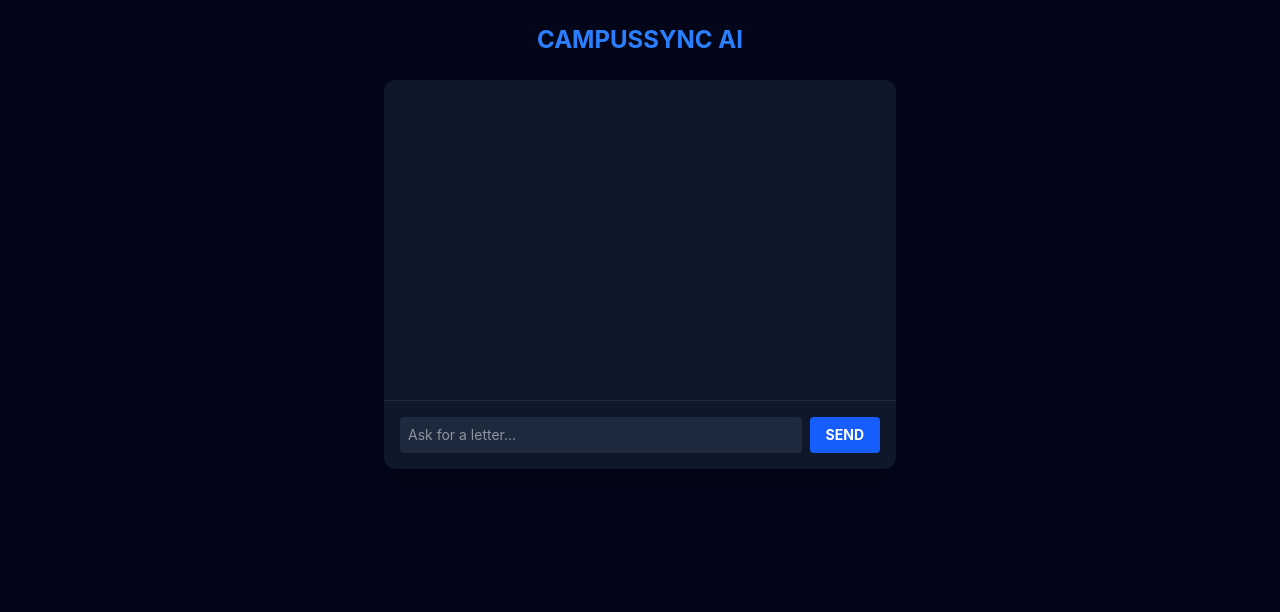
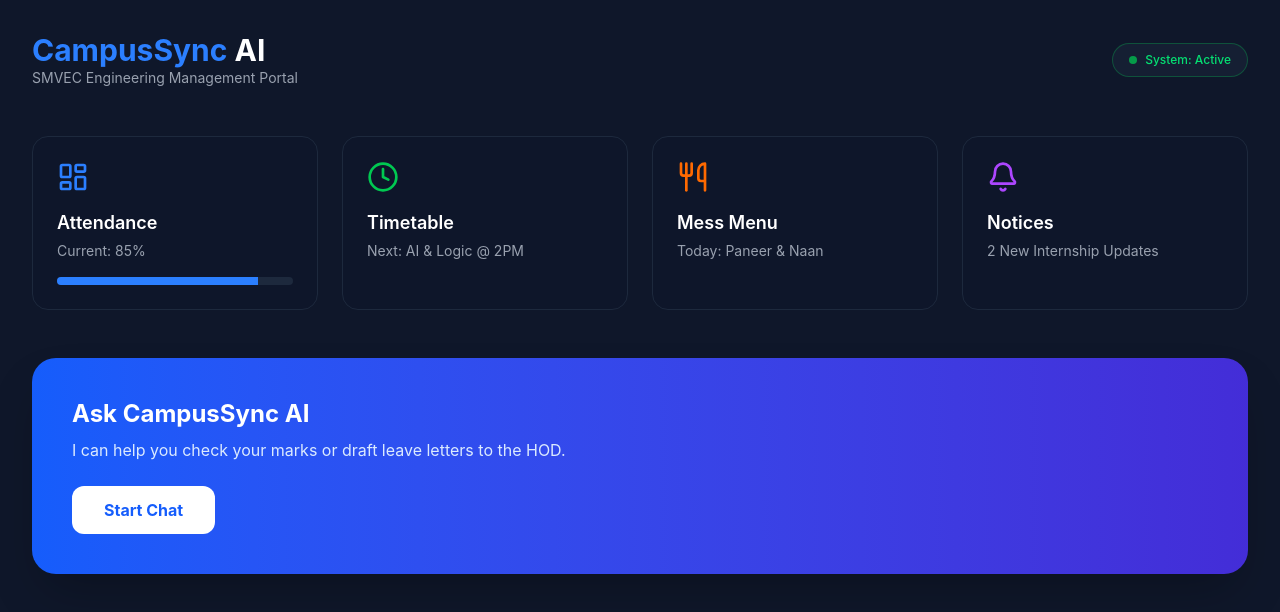
Before and after one commit to Arihant029/campus-sync-ai, a React (Vite) app in the folder campus-sync/client/: page / in a window 1280 px wide. Shown: the top 612 px of the page. Built offline with nearby package versions, Linux system fonts and the light colour scheme.

Commit message:
feat: restored dashboard UI with chat integration

```diff
--- a/campus-sync/client/package.json
+++ b/campus-sync/client/package.json
@@ -13,7 +13,7 @@
     "@tailwindcss/postcss": "^4.2.4",
     "@tailwindcss/vite": "^4.2.4",
     "jspdf": "^4.2.1",
-    "lucide-react": "^1.11.0",
+    "lucide-react": "^1.14.0",
     "react": "^19.2.5",
     "react-dom": "^19.2.5"
   },
--- a/campus-sync/client/src/App.jsx
+++ b/campus-sync/client/src/App.jsx
@@ -1,19 +1,21 @@
 import React, { useState } from 'react';
 import { jsPDF } from "jspdf";
+import { MessageSquare, LayoutDashboard, Clock, Utensils, Bell, Send } from 'lucide-react';
 
 function App() {
   const [input, setInput] = useState('');
   const [messages, setMessages] = useState([]);
   const [loading, setLoading] = useState(false);
+  const [showChat, setShowChat] = useState(false);
 
-  // FIXED: Production URL
   const API_URL = "https://campus-sync-ai.onrender.com/api/chat";
 
   const handleSend = async () => {
     if (!input.trim()) return;
     setLoading(true);
-    const newMsgs = [...messages, { role: 'user', content: input }];
-    setMessages(newMsgs);
+    const userMsg = { role: 'user', content: input };
+    setMessages(prev => [...prev, userMsg]);
+    setInput('');
 
     try {
       const response = await fetch(API_URL, {
@@ -22,12 +24,11 @@ function App() {
         body: JSON.stringify({ message: input }),
       });
       const data = await response.json();
-      setMessages([...newMsgs, { role: 'assistant', content: data.reply }]);
+      setMessages(prev => [...prev, { role: 'assistant', content: data.reply }]);
     } catch (err) {
-      setMessages([...newMsgs, { role: 'assistant', content: "Connection Error. Check if Render is awake." }]);
+      setMessages(prev => [...prev, { role: 'assistant', content: "Connection Error. Render might be waking up..." }]);
     }
     setLoading(false);
-    setInput('');
   };
 
   const downloadPDF = (content) => {
@@ -36,25 +37,109 @@ function App() {
     doc.save("SMVEC_Document.pdf");
   };
 
+  if (!showChat) {
     return (
-    <div className="min-h-screen bg-slate-950 text-white p-6 flex flex-col items-center">
-      <h1 className="text-2xl font-bold text-blue-500 mb-6">CAMPUSSYNC AI</h1>
-      <div className="w-full max-w-lg bg-slate-900 rounded-xl shadow-xl overflow-hidden">
-        <div className="h-80 overflow-y-auto p-4 space-y-4">
+      <div className="min-h-screen bg-[#0f172a] text-white p-8 font-sans">
+        <header className="flex justify-between items-center mb-12">
+          <div>
+            <h1 className="text-3xl font-bold text-blue-500">CampusSync <span className="text-white">AI</span></h1>
+            <p className="text-gray-400 text-sm">SMVEC Engineering Management Portal</p>
+          </div>
+          <div className="bg-slate-800/50 px-4 py-2 rounded-full border border-green-500/30 flex items-center gap-2">
+            <div className="w-2 h-2 bg-green-500 rounded-full animate-pulse"></div>
+            <span className="text-xs font-medium text-green-400">System: Active</span>
+          </div>
+        </header>
+
+        <div className="grid grid-cols-1 md:grid-cols-4 gap-6 mb-12">
+          <div className="bg-slate-900/50 p-6 rounded-2xl border border-slate-800">
+            <LayoutDashboard className="text-blue-500 mb-4" size={32} />
+            <h3 className="text-lg font-semibold mb-1">Attendance</h3>
+            <p className="text-gray-400 text-sm mb-4">Current: 85%</p>
+            <div className="w-full bg-slate-800 h-2 rounded-full overflow-hidden">
+              <div className="bg-blue-500 h-full w-[85%]"></div>
+            </div>
+          </div>
+
+          <div className="bg-slate-900/50 p-6 rounded-2xl border border-slate-800">
+            <Clock className="text-green-500 mb-4" size={32} />
+            <h3 className="text-lg font-semibold mb-1">Timetable</h3>
+            <p className="text-gray-400 text-sm">Next: AI & Logic @ 2PM</p>
+          </div>
+
+          <div className="bg-slate-900/50 p-6 rounded-2xl border border-slate-800">
+            <Utensils className="text-orange-500 mb-4" size={32} />
+            <h3 className="text-lg font-semibold mb-1">Mess Menu</h3>
+            <p className="text-gray-400 text-sm">Today: Paneer & Naan</p>
+          </div>
+
+          <div className="bg-slate-900/50 p-6 rounded-2xl border border-slate-800">
+            <Bell className="text-purple-500 mb-4" size={32} />
+            <h3 className="text-lg font-semibold mb-1">Notices</h3>
+            <p className="text-gray-400 text-sm">2 New Internship Updates</p>
+          </div>
+        </div>
+
+        <div className="bg-gradient-to-r from-blue-600 to-indigo-700 p-10 rounded-3xl shadow-2xl">
+          <h2 className="text-2xl font-bold mb-2">Ask CampusSync AI</h2>
+          <p className="text-blue-100 mb-6">I can help you check your marks or draft leave letters to the HOD.</p>
+          <button
+            onClick={() => setShowChat(true)}
+            className="bg-white text-blue-600 px-8 py-3 rounded-xl font-bold hover:bg-blue-50 transition-colors"
+          >
+            Start Chat
+          </button>
+        </div>
+      </div>
+    );
+  }
+
+  return (
+    <div className="min-h-screen bg-[#0f172a] text-white flex flex-col p-4">
+      <div className="max-w-2xl w-full mx-auto flex flex-col h-[90vh]">
+        <div className="flex justify-between items-center mb-4">
+          <button onClick={() => setShowChat(false)} className="text-gray-400 hover:text-white">← Back to Dashboard</button>
+          <h2 className="text-xl font-bold text-blue-500">CampusSync AI</h2>
+        </div>
+
+        <div className="flex-1 bg-slate-900/80 rounded-2xl border border-slate-800 overflow-hidden flex flex-col">
+          <div className="flex-1 overflow-y-auto p-6 space-y-4">
+            {messages.length === 0 && (
+              <p className="text-center text-gray-500 mt-10">Type "leave letter" to begin...</p>
+            )}
             {messages.map((msg, i) => (
               <div key={i} className={`flex ${msg.role === 'user' ? 'justify-end' : 'justify-start'}`}>
-              <div className={`p-3 rounded-lg text-sm ${msg.role === 'user' ? 'bg-blue-600' : 'bg-slate-800'}`}>
-                <p className="whitespace-pre-wrap">{msg.content}</p>
-                {msg.role === 'assistant' && !msg.content.includes("Error") && (
-                  <button onClick={() => downloadPDF(msg.content)} className="mt-2 block w-full bg-green-600 text-[10px] py-1 rounded font-bold">PDF DOWNLOAD</button>
+                <div className={`max-w-[80%] p-4 rounded-2xl ${msg.role === 'user' ? 'bg-blue-600 shadow-lg' : 'bg-slate-800 border border-slate-700'}`}>
+                  <p className="whitespace-pre-wrap text-sm leading-relaxed">{msg.content}</p>
+                  {msg.role === 'assistant' && msg.content.includes("Respectfully") && (
+                    <button
+                      onClick={() => downloadPDF(msg.content)}
+                      className="mt-3 flex items-center gap-2 bg-green-600 hover:bg-green-700 px-3 py-1.5 rounded-lg text-[11px] font-bold transition-all"
+                    >
+                      DOWNLOAD OFFICIAL PDF
+                    </button>
                   )}
                 </div>
               </div>
             ))}
+            {loading && <div className="text-blue-500 text-xs animate-pulse">AI is typing...</div>}
           </div>
-        <div className="p-4 border-t border-slate-800 flex gap-2">
-          <input className="flex-1 bg-slate-800 p-2 rounded outline-none text-sm" value={input} onChange={(e) => setInput(e.target.value)} onKeyPress={(e) => e.key === 'Enter' && handleSend()} placeholder="Ask for a letter..." />
-          <button onClick={handleSend} className="bg-blue-600 px-4 py-2 rounded font-bold text-sm">{loading ? "..." : "SEND"}</button>
+
+          <div className="p-4 bg-slate-900 border-t border-slate-800 flex gap-2">
+            <input
+              className="flex-1 bg-slate-800 border border-slate-700 p-3 rounded-xl outline-none focus:border-blue-500 transition-all text-sm"
+              value={input}
+              onChange={(e) => setInput(e.target.value)}
+              onKeyPress={(e) => e.key === 'Enter' && handleSend()}
+              placeholder="Type your message..."
+            />
+            <button
+              onClick={handleSend}
+              className="bg-blue-600 hover:bg-blue-700 p-3 rounded-xl transition-all shadow-lg"
+            >
+              <Send size={20} />
+            </button>
+          </div>
         </div>
       </div>
     </div>
```
Also changed, not shown: 1 other file (tests, documents, lock files or other folders). Lines whose indentation alone changed are shown as unchanged.
